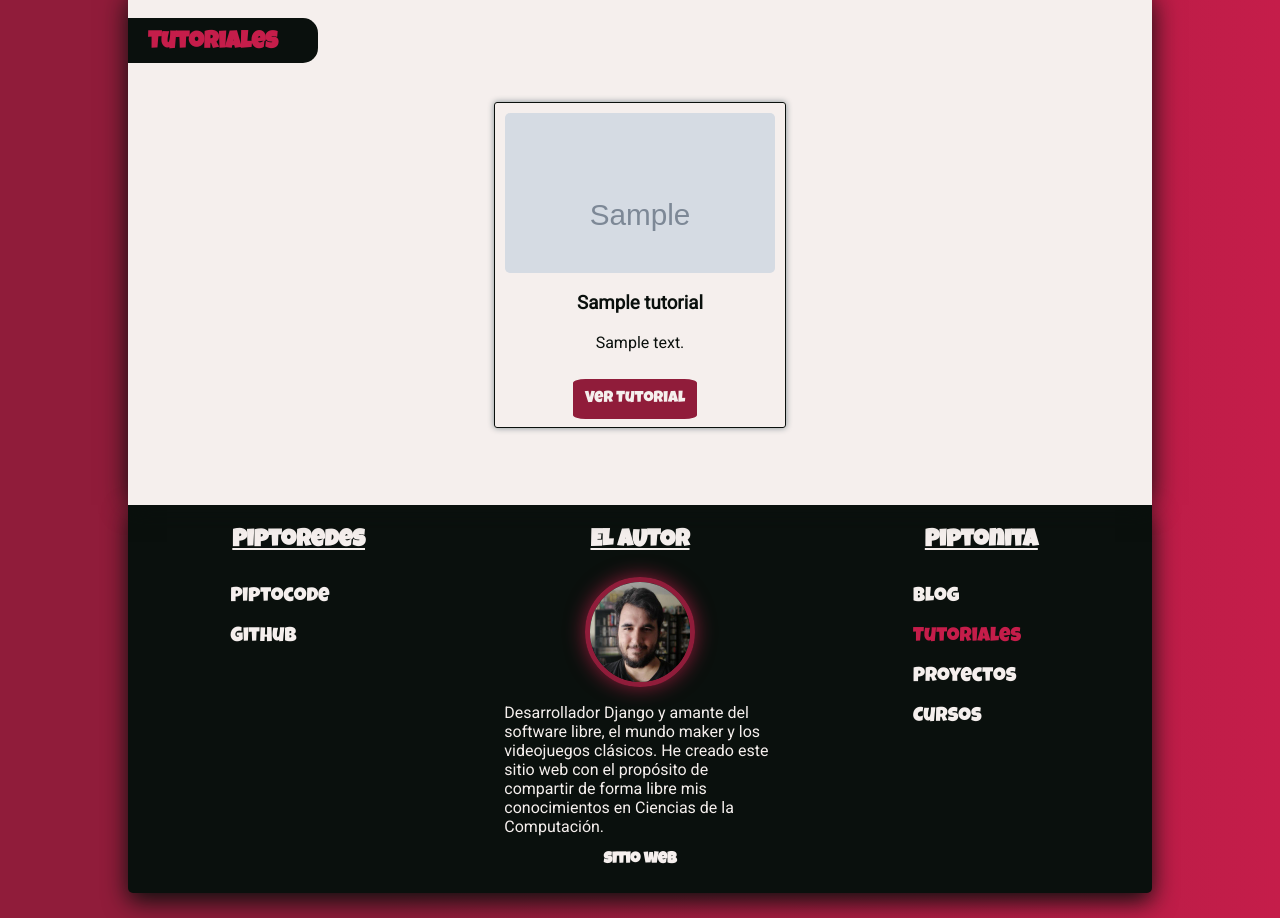
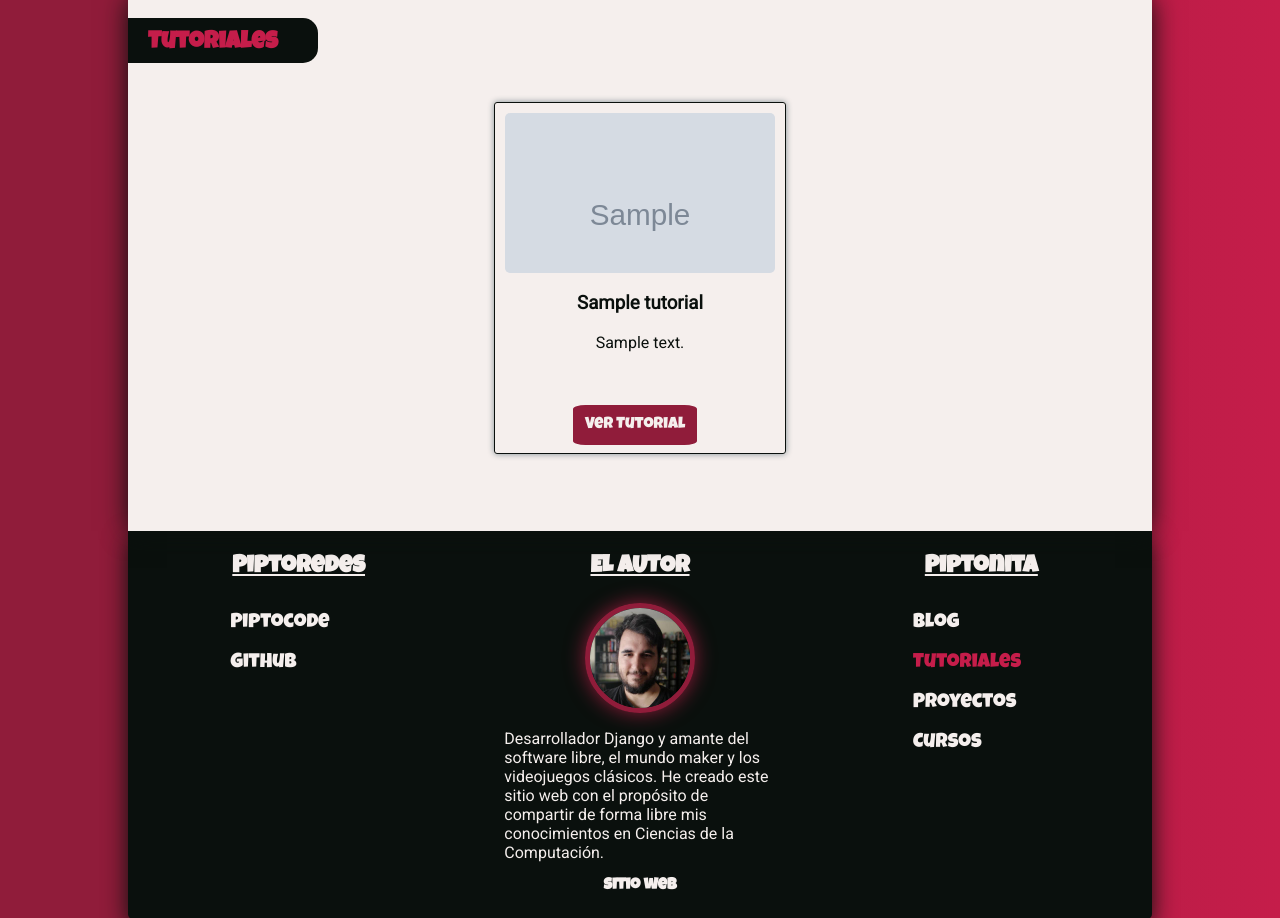
Before and after one commit to Pytonicus/piptonita, a Django app: page /tutoriales/ in a window 1280 px wide. Shown: the part 211-1129 px from the top of the page. Run offline with Django 3.2, Linux system fonts and the light colour scheme; tables that the repository leaves empty hold one stand-in row (Sample ...).

Commit message:
solucionado un problema de estilo con los botones de tutoriales

```diff
--- a/core/static/core/css/style.css
+++ b/core/static/core/css/style.css
@@ -354,6 +354,8 @@ small{
     width: 290px;
     border-radius: 3px;
     text-align: center;
+    position: relative; /* Para que el botón se encaje al final el contenedor va relativo */
+    min-height: 350px;
 }
 
 .imagen-tutorial{
@@ -371,6 +373,11 @@ small{
 
 .tarjeta-tutorial .boton{
     text-align: center;
+    /* Y el botón tiene que ir absoluto con las posiciones a 0 */
+    position: absolute;
+    bottom: 0;
+    right: 0;
+    left: 0;
 }
 
 /* Tutorial */
```
